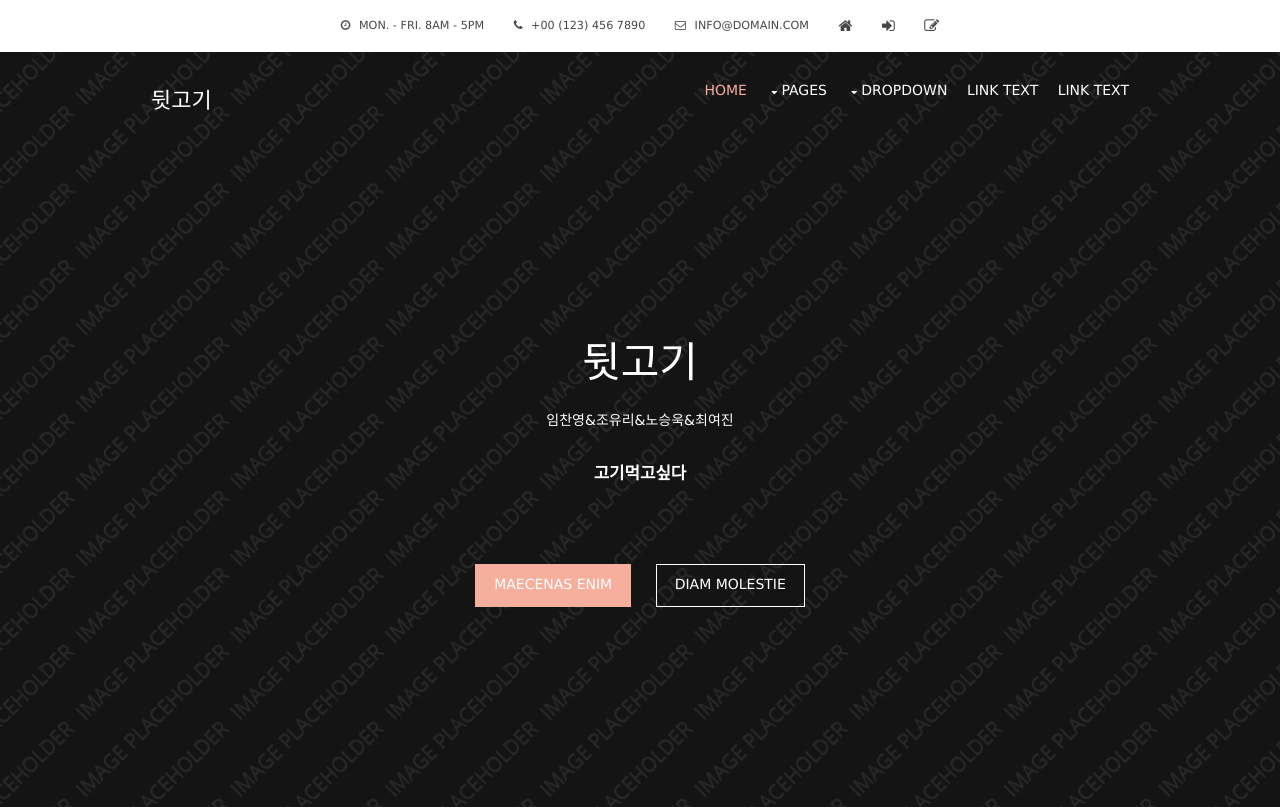
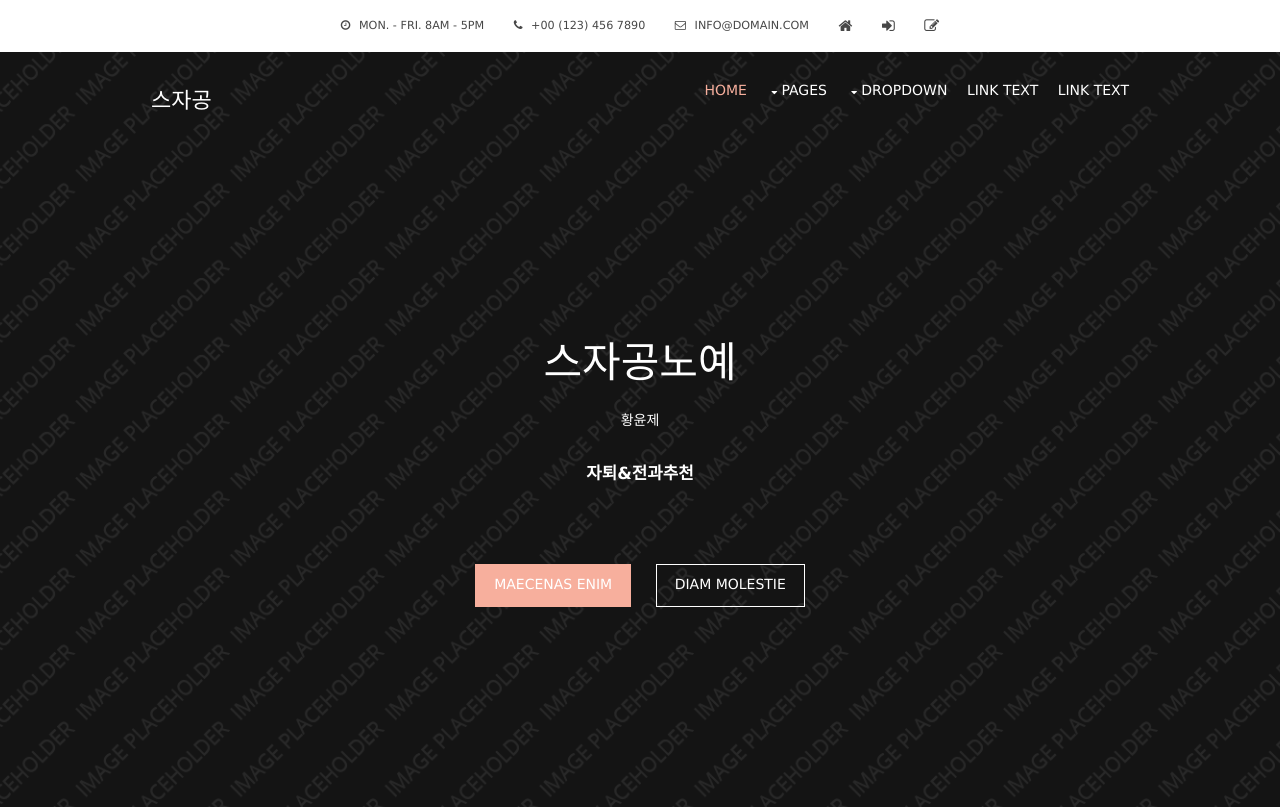
Before and after one commit to tmddnr712/bootstrap, a plain HTML site: page index.html in a window 1280 px wide. Shown: the top 809 px of the page. Drawn offline with Linux system fonts and the light colour scheme.

Commit message:
change title

```diff
--- a/index.html
+++ b/index.html
@@ -42,7 +42,7 @@ Licence URI: https://www.os-templates.com/template-terms
     <header id="header" class="hoc clear">
       <!-- ################################################################################################ -->
       <div id="logo" class="fl_left">
-        <h1><a href="index.html">뒷고기</a></h1>
+        <h1><a href="index.html">스자공</a></h1>
       </div>
       <nav id="mainav" class="fl_right">
         <ul class="clear">
@@ -82,9 +82,9 @@ Licence URI: https://www.os-templates.com/template-terms
   <div id="pageintro" class="hoc clear">
     <article>
       <!-- ################################################################################################ -->
-      <h3 class="heading">뒷고기</h3>
-      <p>임찬영&조유리&노승욱&최여진</p>
-      <p class="font-x1 uppercase bold">고기먹고싶다</p>
+      <h3 class="heading">스자공노예</h3>
+      <p>황윤제</p>
+      <p class="font-x1 uppercase bold">자퇴&전과추천</p>
       <footer>
         <ul class="nospace inline pushright">
           <li><a class="btn" href="#">Maecenas enim</a></li>
```
